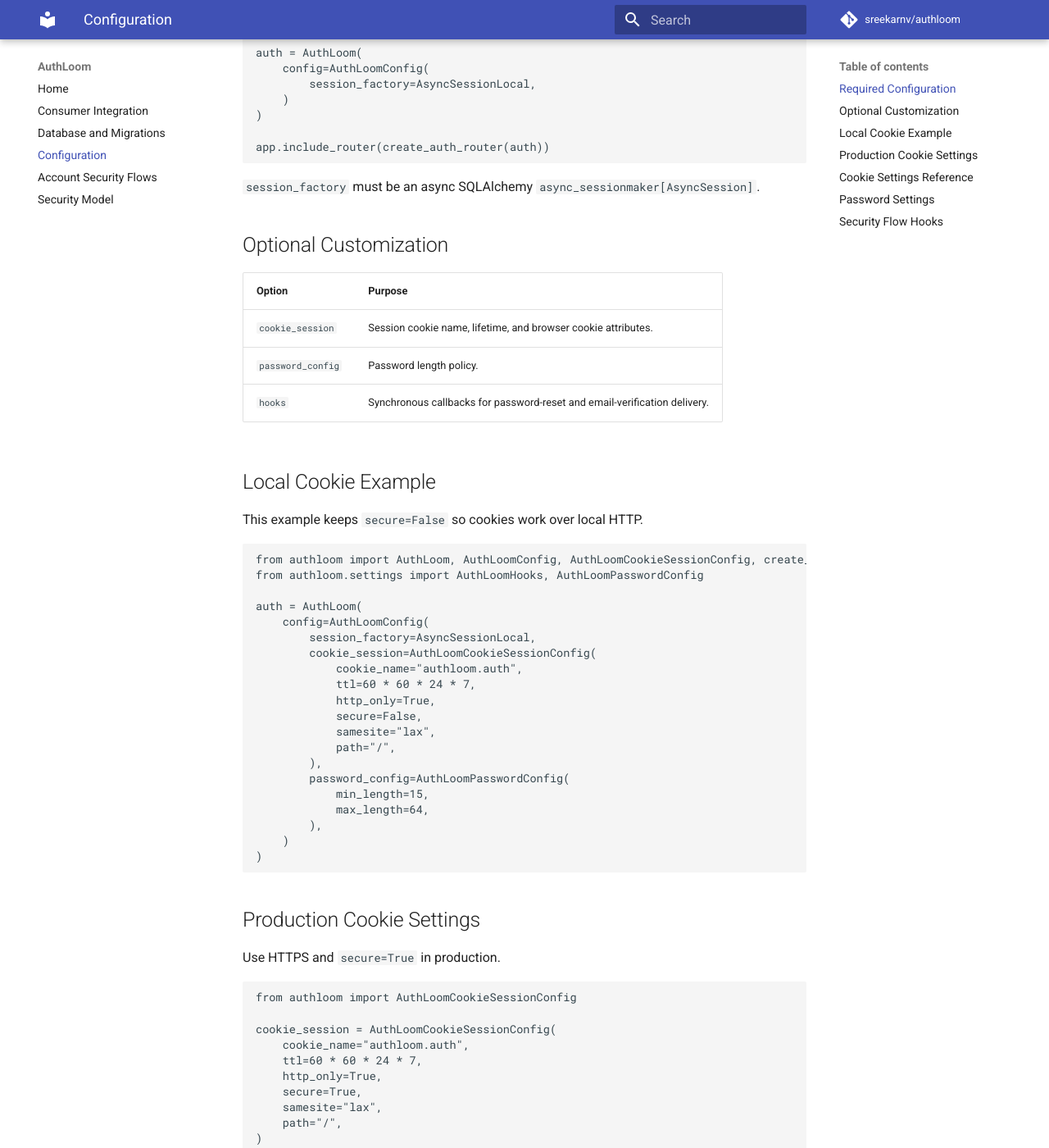
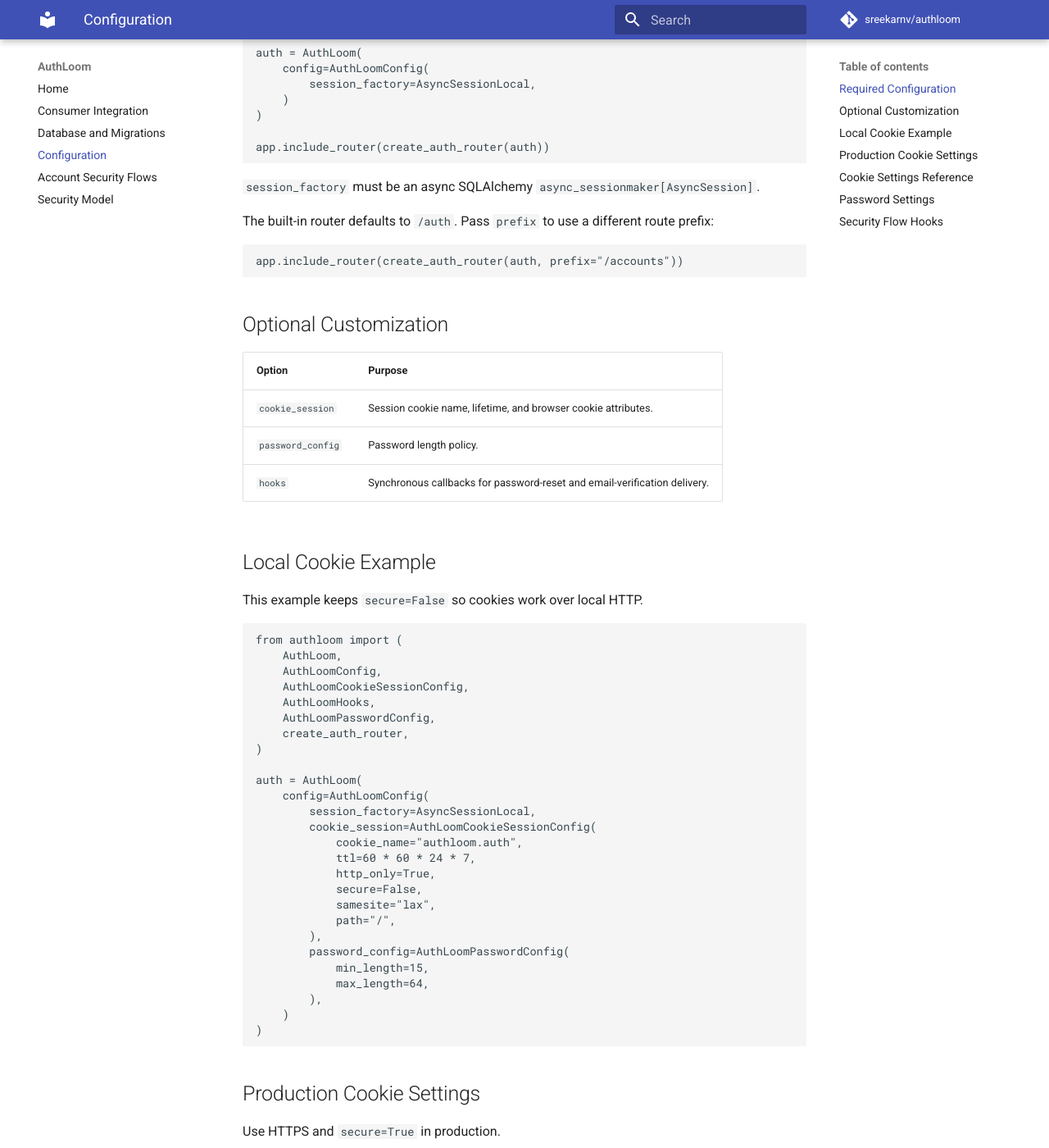
Before and after one commit to sreekarnv/authloom, an MkDocs documentation site: the page built from docs/configuration.md, in a window 1280 px wide and 1400 px high, scrolled down 331 px. Shown: the whole window at 82% size. Built offline with MkDocs 1.6.1 and Material for MkDocs 9.7.7, drawn with Linux system fonts in a browser that asks for light colours; comment, search, counter and statistics services are not loaded; some of the changed text lies outside the part shown.

Commit message:
:sparkles: feat: stabilize beta API and router prefix (#37)
* :sparkles: feat: stabilize beta API and router prefix

* 🚨 chore: fix lint errors

````diff
--- a/docs/configuration.md
+++ b/docs/configuration.md
@@ -21,6 +21,13 @@ app.include_router(create_auth_router(auth))
 `session_factory` must be an async SQLAlchemy
 `async_sessionmaker[AsyncSession]`.
 
+The built-in router defaults to `/auth`. Pass `prefix` to use a different route
+prefix:
+
+```python
+app.include_router(create_auth_router(auth, prefix="/accounts"))
+```
+
 ## Optional Customization
 
 | Option | Purpose |
@@ -34,8 +41,14 @@ app.include_router(create_auth_router(auth))
 This example keeps `secure=False` so cookies work over local HTTP.
 
 ```python
-from authloom import AuthLoom, AuthLoomConfig, AuthLoomCookieSessionConfig, create_auth_router
-from authloom.settings import AuthLoomHooks, AuthLoomPasswordConfig
+from authloom import (
+    AuthLoom,
+    AuthLoomConfig,
+    AuthLoomCookieSessionConfig,
+    AuthLoomHooks,
+    AuthLoomPasswordConfig,
+    create_auth_router,
+)
 
 auth = AuthLoom(
     config=AuthLoomConfig(
@@ -105,7 +118,7 @@ call your delivery functions:
 
 ```python
 from authloom import AuthLoom, AuthLoomConfig
-from authloom.settings import AuthLoomHooks
+from authloom import AuthLoomHooks
 
 auth = AuthLoom(
     config=AuthLoomConfig(
--- a/src/authloom/__init__.py
+++ b/src/authloom/__init__.py
@@ -3,11 +3,15 @@ from authloom.service import AuthLoom
 from authloom.settings import (
     AuthLoomConfig,
     AuthLoomCookieSessionConfig,
+    AuthLoomHooks,
+    AuthLoomPasswordConfig,
 )
 
 __all__ = [
     "AuthLoom",
     "AuthLoomConfig",
     "AuthLoomCookieSessionConfig",
+    "AuthLoomHooks",
+    "AuthLoomPasswordConfig",
     "create_auth_router",
 ]
````
Also changed, not shown: CHANGELOG.md (+13 -0 lines), README.md (+3 -0 lines), docs/account-security-flows.md (+8 -4 lines), docs/consumer-integration.md (+13 -1 lines), 8 other files.
